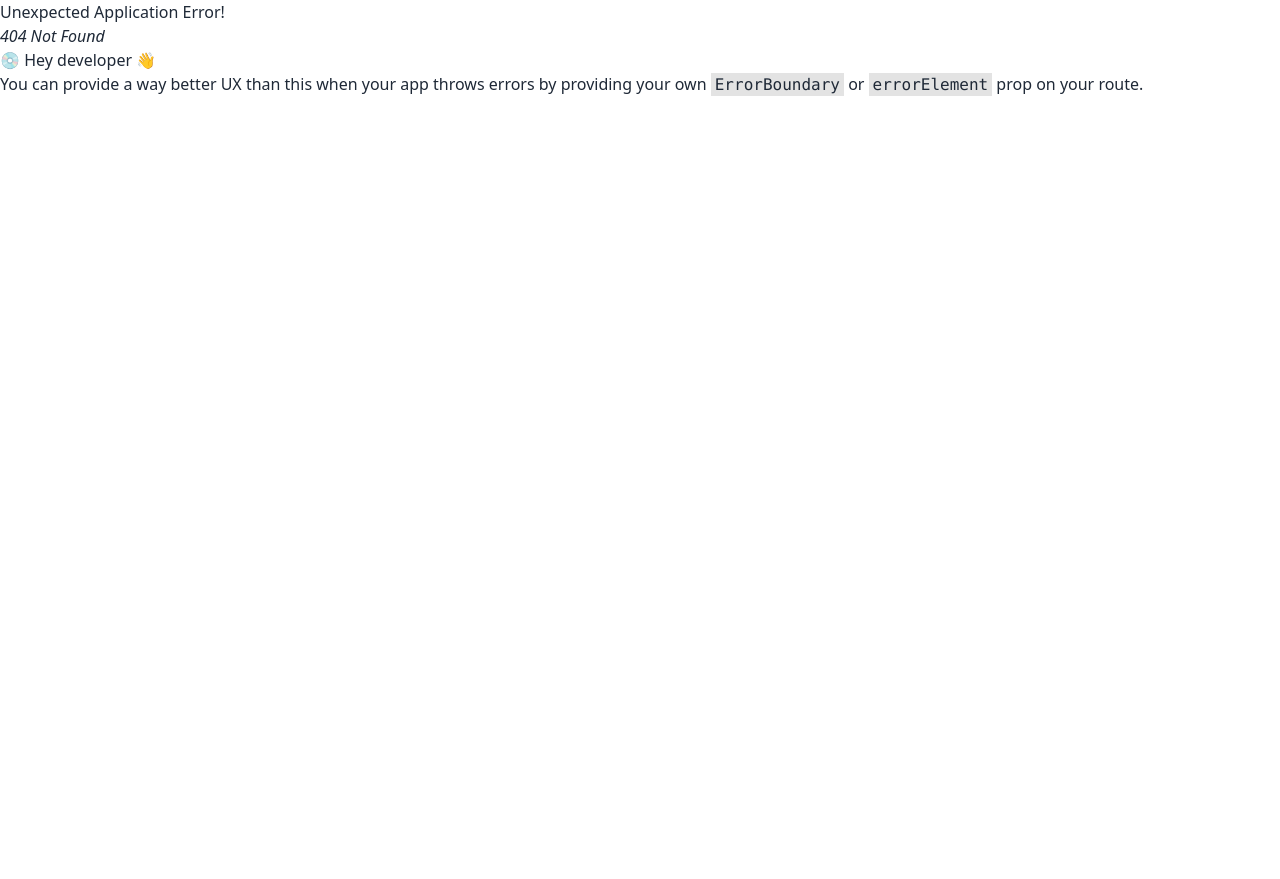
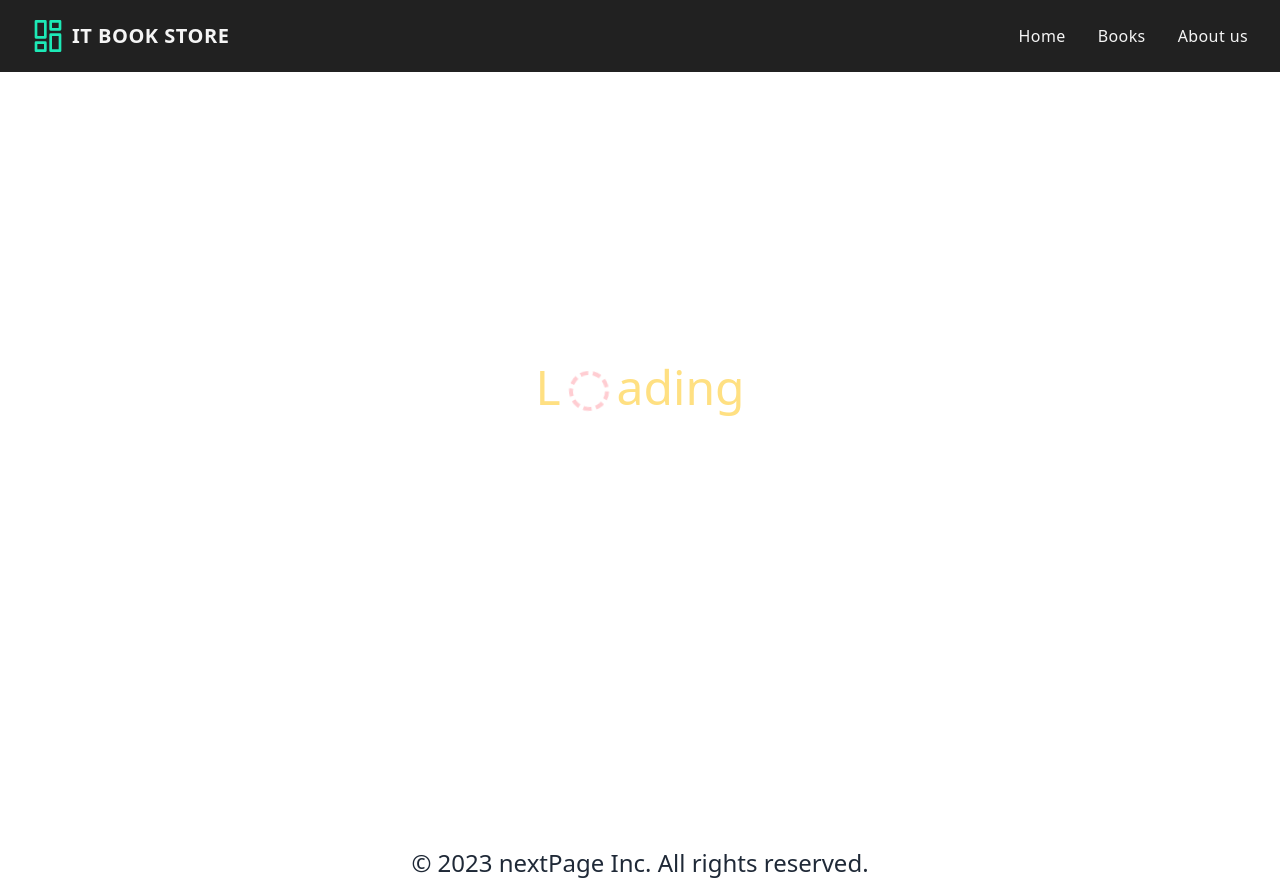
Before and after one commit to getMonirr/itBook-store, a React (Vite) app: page /spin in a window 1280 px wide. Before the commit this address had no page. Before the commit the page ends 800 px from the top, so only its background shows below. Built offline with nearby package versions, Linux system fonts and the light colour scheme.

Commit message:
laoding added

```diff
--- a/src/components/Book.jsx
+++ b/src/components/Book.jsx
@@ -1,8 +1,10 @@
 import React from "react";
-import { Link } from "react-router-dom";
+import { Link, useNavigation } from "react-router-dom";
+import Loading from "./Loading";
 
 const Book = ({ book }) => {
   const { title, subtitle, image, isbn13, price } = book;
+
   return (
     <Link to={`/books/${isbn13}`}>
       <div className="overflow-hidden relative shadow-lg group/item transition duration-200 transform hover:-translate-y-2">
--- a/src/components/BookDetails.jsx
+++ b/src/components/BookDetails.jsx
@@ -1,5 +1,6 @@
 import React from "react";
-import { Link, useLoaderData } from "react-router-dom";
+import { Link, useLoaderData, useNavigation } from "react-router-dom";
+import Loading from "./Loading";
 
 const BookDetails = () => {
   const book = useLoaderData();
@@ -15,7 +16,12 @@ const BookDetails = () => {
     rating,
     url,
   } = book;
-  console.log(book);
+  //   console.log(book);
+
+  const { state } = useNavigation();
+  if (state === "loading") {
+    return <Loading />;
+  }
   return (
     <div className="container mx-auto w-2/3 items-center border border-gray-500 rounded-lg my-10">
       <div
--- a/src/components/Books.jsx
+++ b/src/components/Books.jsx
@@ -1,9 +1,15 @@
 import React from "react";
-import { useLoaderData } from "react-router-dom";
+import { useLoaderData, useNavigation } from "react-router-dom";
 import Book from "./Book";
+import Loading from "./Loading";
 
 const Books = () => {
   const { books } = useLoaderData();
+  const { state } = useNavigation();
+
+  if (state === "loading") {
+    return <Loading />;
+  }
   // console.log(books);
   return (
     <div className="grid grid-cols-1 md:grid-cols-2 lg:grid-cols-4 gap-6 container mx-auto">
--- a/src/components/Home.jsx
+++ b/src/components/Home.jsx
@@ -1,9 +1,15 @@
 import React from "react";
 import { Header } from "./Header";
-import { Outlet } from "react-router-dom";
+import { Outlet, useNavigation } from "react-router-dom";
 import Footer from "./Footer";
+import Loading from "./Loading";
 
 const Home = () => {
+  const { state } = useNavigation();
+
+  if (state === "loading") {
+    return <Loading />;
+  }
   return (
     <div>
       <Header />
--- /dev/null
+++ b/src/components/Loading.jsx
@@ -0,0 +1,15 @@
+import React from "react";
+
+const Loading = () => {
+  return (
+    <div className="h-[calc(100vh-170px)] flex flex-col justify-center items-center">
+      <div className="flex text-5xl gap-2 text-amber-200">
+        <p>L</p>
+        <div className="h-10 w-10 rounded-full border-4 border-red-100 border-dashed animate-spin mt-2"></div>
+        <p>ading</p>
+      </div>
+    </div>
+  );
+};
+
+export default Loading;
--- a/src/main.jsx
+++ b/src/main.jsx
@@ -7,6 +7,7 @@ import Hero from "./components/Hero";
 import Books from "./components/Books";
 import AboutUs from "./components/AboutUs";
 import BookDetails from "./components/BookDetails";
+import Loading from "./components/Loading";
 
 const router = createBrowserRouter([
   {
@@ -32,6 +33,10 @@ const router = createBrowserRouter([
         path: "about-us",
         element: <AboutUs />,
       },
+      {
+        path: "/spin",
+        element: <Loading />,
+      },
     ],
   },
 ]);
```
